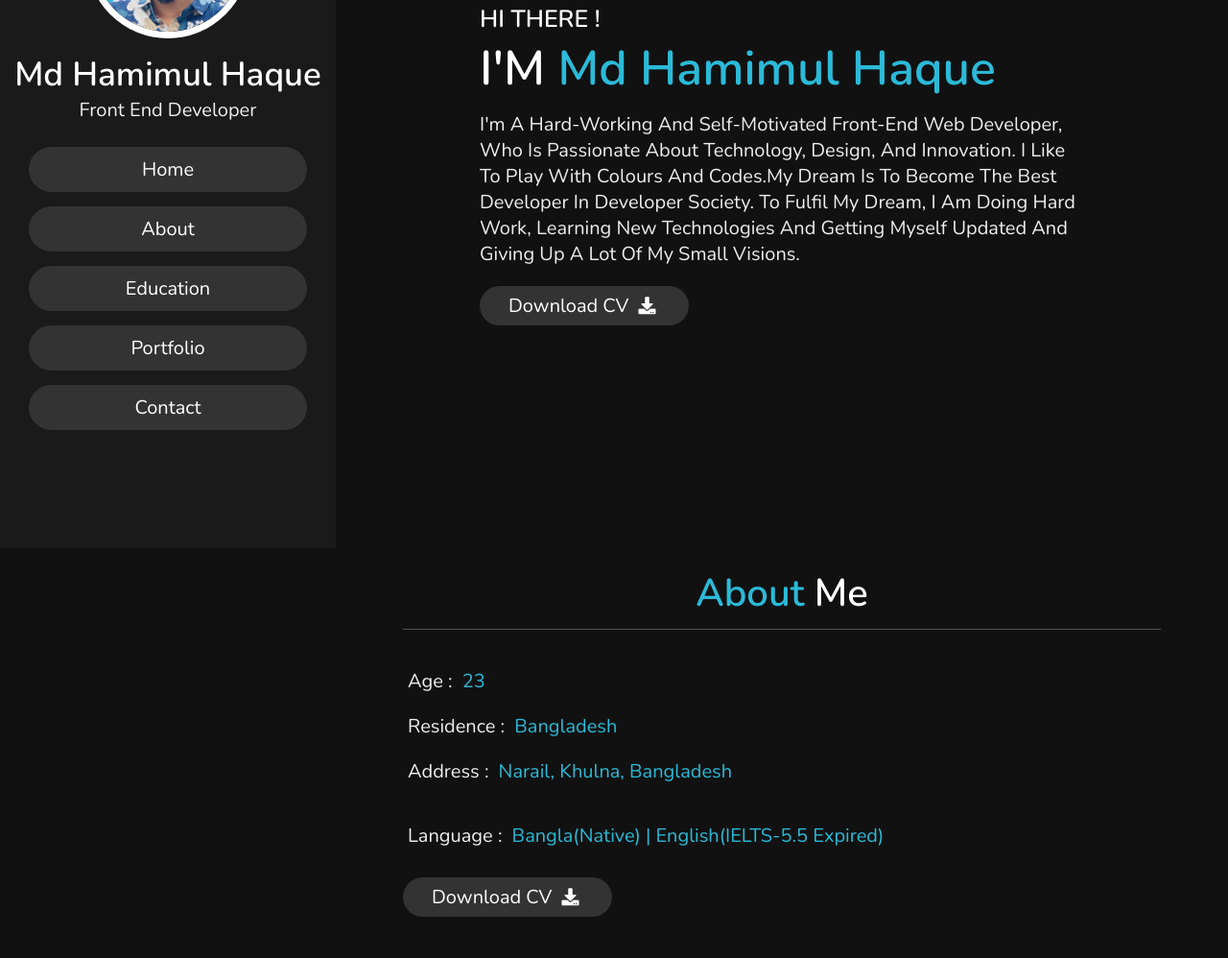
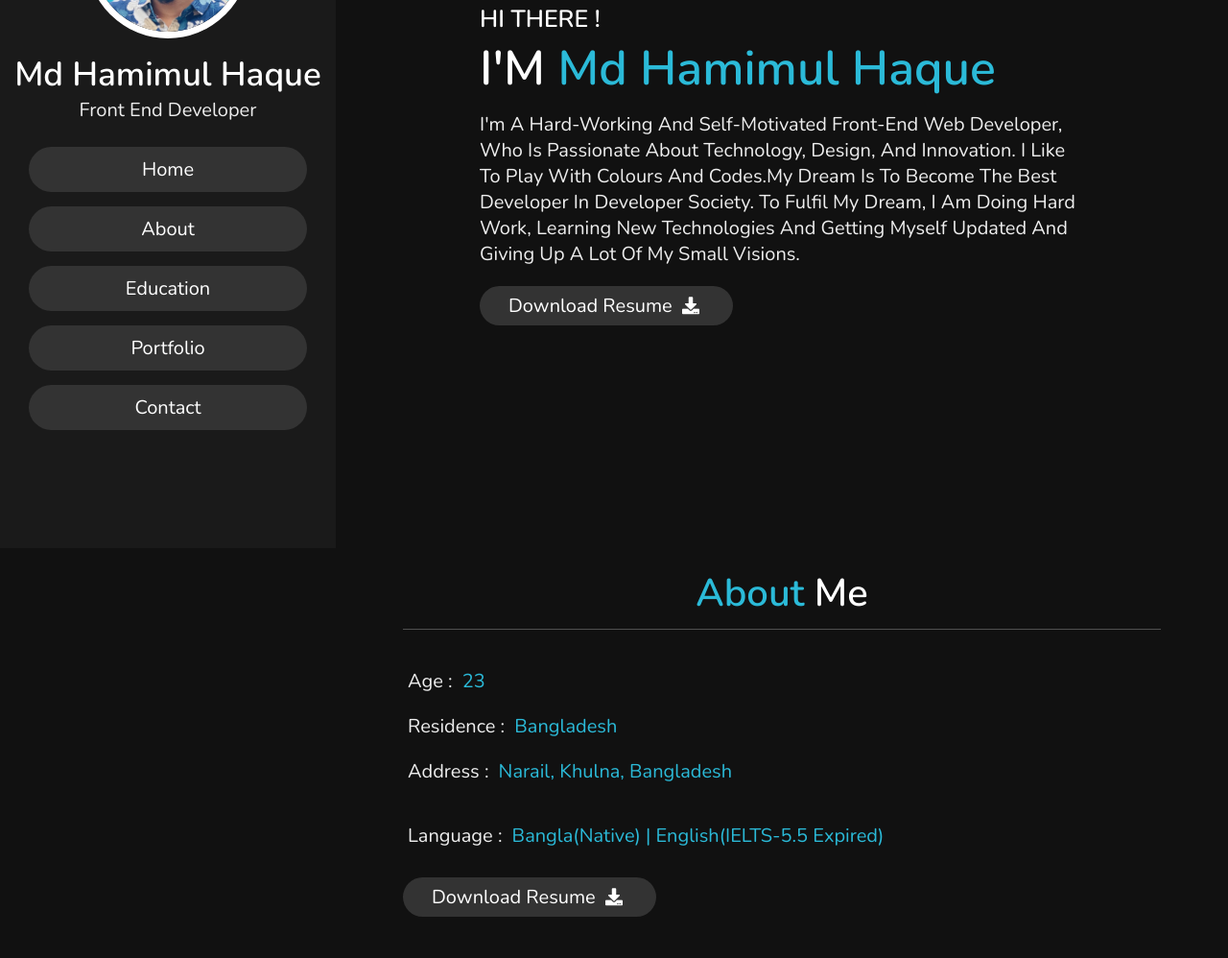
Before and after one commit to mdhamimulhaque/mdhamimulhaque-hami, a plain HTML site: page index.html in a window 1280 px wide. Shown: the part 229-1227 px from the top of the page at 96% size. Drawn offline with nearby package versions, Linux system fonts and the light colour scheme.

Commit message:
pdf download added

```diff
--- a/index.html
+++ b/index.html
@@ -53,7 +53,10 @@
             and innovation. I like to play with colours and codes.My dream is to become the best developer in developer
             society. To fulfil my dream, I am doing hard work, learning new technologies and getting myself updated and
             giving up a lot of my small visions.</p>
-        <a href="#"><button class="btn"> download CV <i class="fas fa-download"></i> </button></a>
+        <a href="./pdf/mdhamimulhaque.pdf" download="./pdf/mdhamimulhaque.pdf">
+            <button class="btn"> download Resume <i class="fas fa-download"></i>
+            </button>
+        </a>
 
     </section>
 
@@ -72,8 +75,11 @@
                 <h3> <span> Residence : </span> Bangladesh </h3>
                 <h3> <span> Address : </span> Narail, Khulna, Bangladesh <h3>
                         <h3> <span> language : </span> Bangla(Native) | English(IELTS-5.5 expired)<h3>
-                                <a href="#"><button class="btn"> download CV <i class="fas fa-download"></i>
-                                    </button></a>
+                                <a href="./pdf/mdhamimulhaque.pdf">
+                                    <button class="btn" download="./pdf/mdhamimulhaque.pdf"> download Resume <i
+                                            class="fas fa-download"></i>
+                                    </button>
+                                </a>
             </div>
 
         </div>
```
Also changed, not shown: 1 other file.
